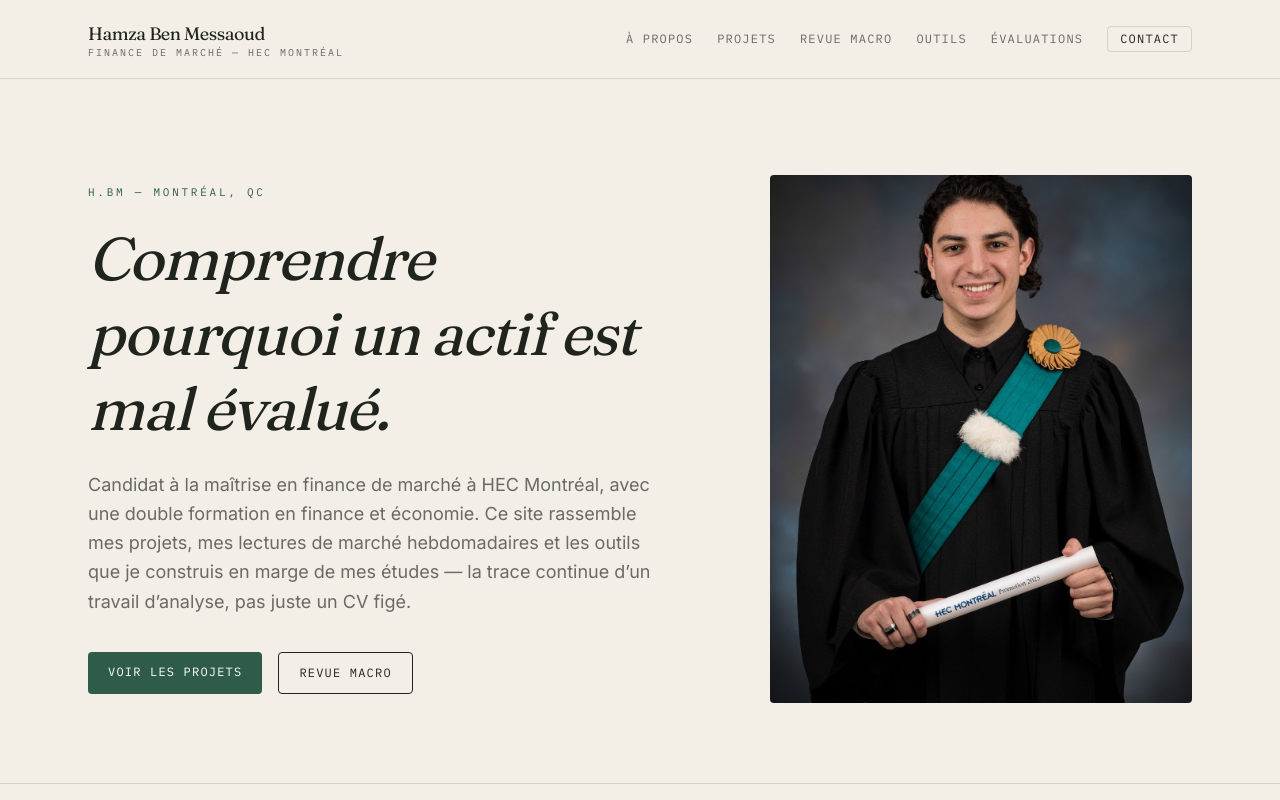
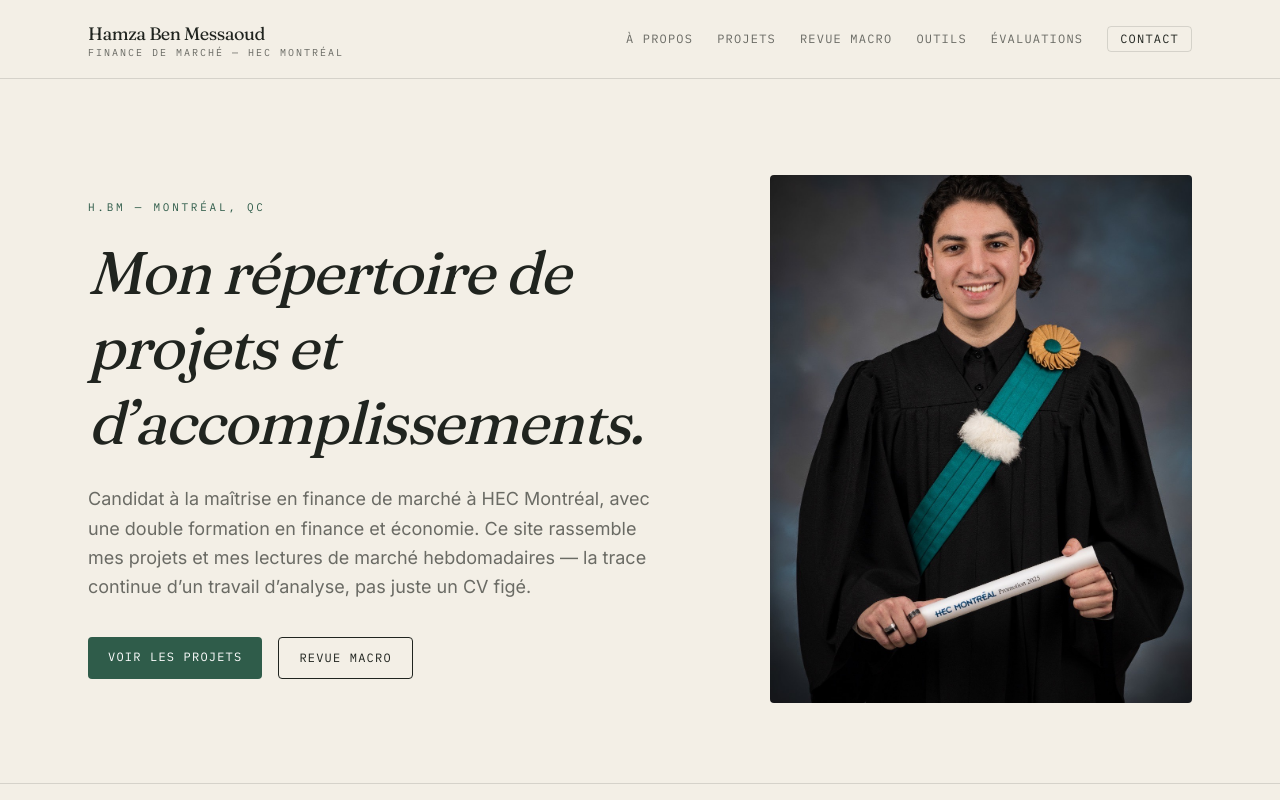
Before and after one commit to benmessaoudhamza13-create/Site-Hamza, a Next.js app: page / in a window 1280 px wide. Shown: the top 800 px of the page. Built offline with nearby package versions, Linux system fonts and the light colour scheme.

Commit message:
Mise a jour du texte hero (accueil)

```diff
--- a/src/app/page.tsx
+++ b/src/app/page.tsx
@@ -16,14 +16,14 @@ export default function Home() {
               H.BM — Montréal, QC
             </p>
             <h1 className="mt-5 max-w-xl font-display text-4xl italic leading-tight tracking-tight md:text-6xl">
-              Comprendre pourquoi un actif est mal évalué.
+              Mon répertoire de projets et d&rsquo;accomplissements.
             </h1>
             <p className="mt-6 max-w-xl text-lg leading-relaxed text-dim">
               Candidat à la maîtrise en finance de marché à HEC Montréal, avec
               une double formation en finance et économie. Ce site rassemble
-              mes projets, mes lectures de marché hebdomadaires et les outils
-              que je construis en marge de mes études — la trace continue
-              d&rsquo;un travail d&rsquo;analyse, pas juste un CV figé.
+              mes projets et mes lectures de marché hebdomadaires — la trace
+              continue d&rsquo;un travail d&rsquo;analyse, pas juste un CV
+              figé.
             </p>
             <div className="mt-9 flex flex-wrap gap-4">
               <Link
```
